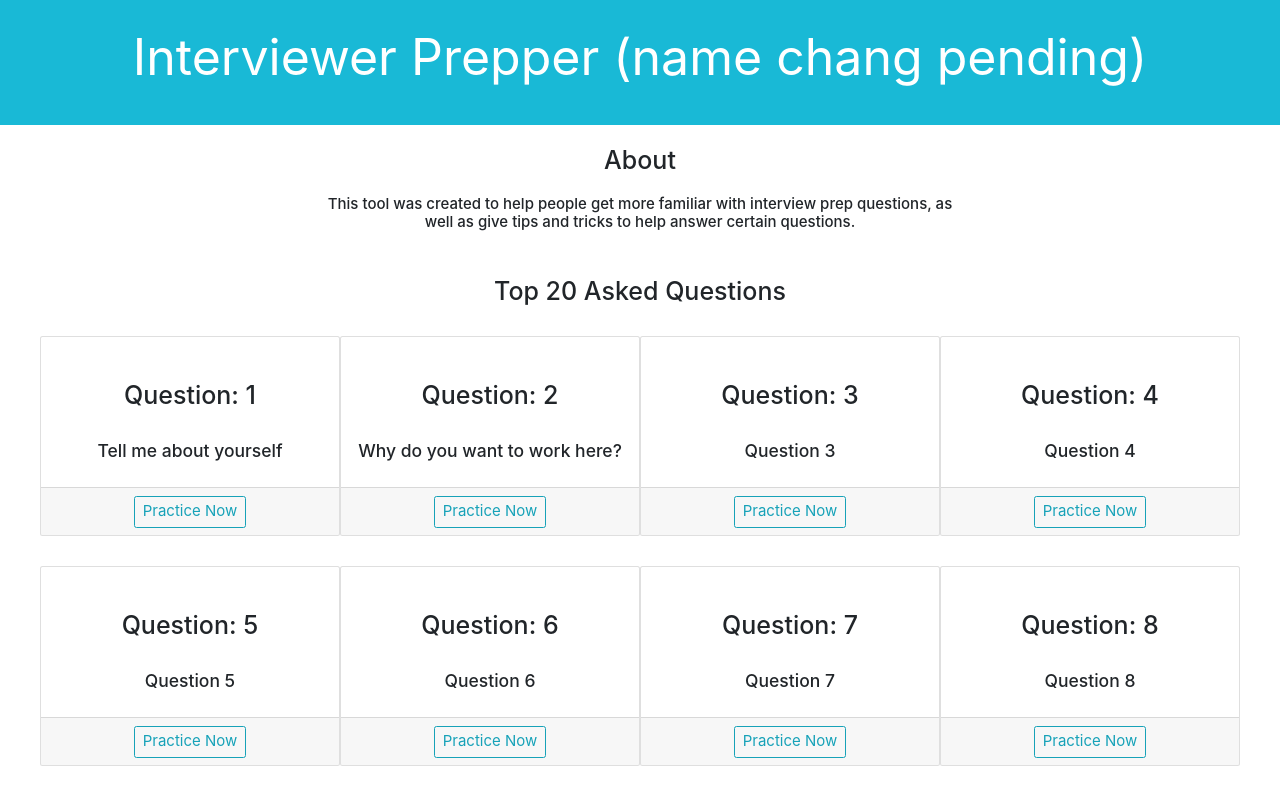
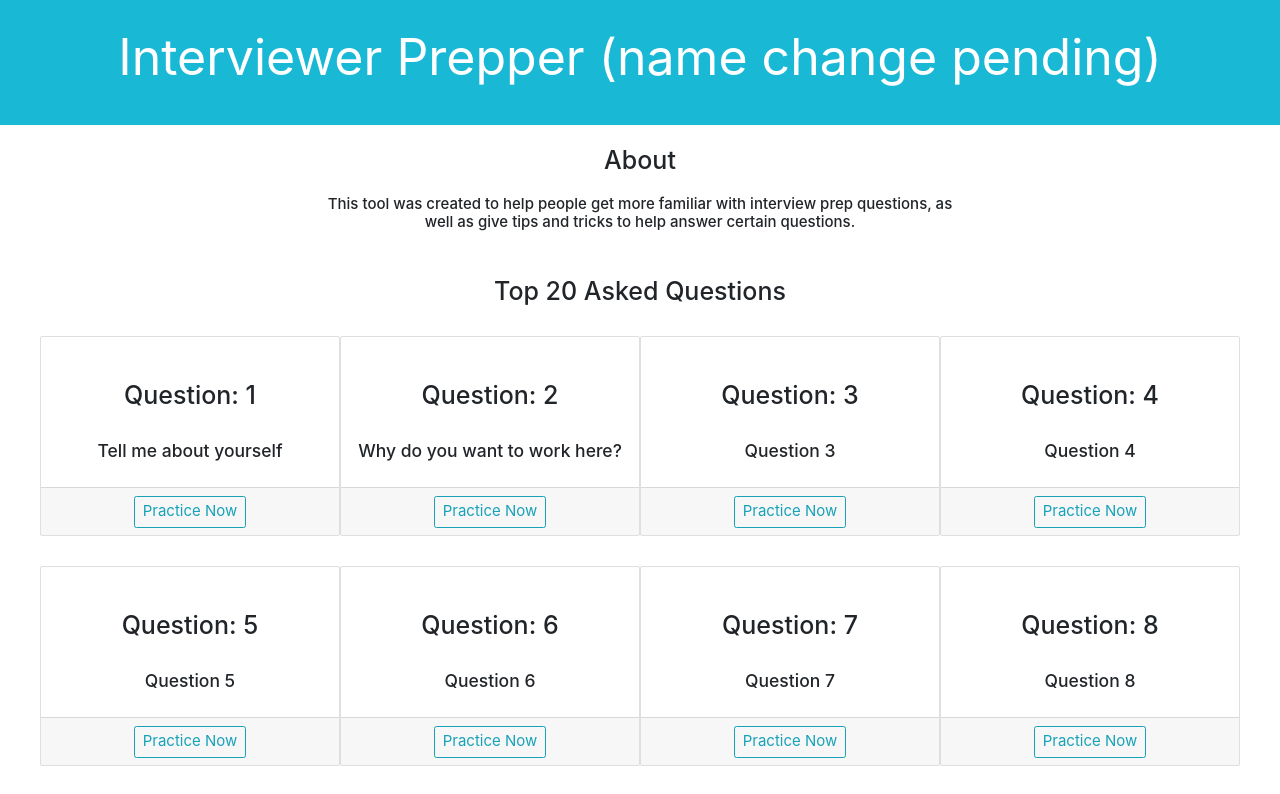
Before and after one commit to stanleysh/interview_preppy, a React (Create React App) app: page / in a window 1280 px wide. Shown: the top 794 px of the page. Built offline with nearby package versions, Linux system fonts and the light colour scheme.

Commit message:
getting ready to deploy to heroku

```diff
--- a/package.json
+++ b/package.json
@@ -34,6 +34,7 @@
       "last 1 chrome version",
       "last 1 firefox version",
       "last 1 safari version"
-    ]
+    ],
+    "proxy": "http://localhost:3001"
   }
 }
--- a/src/App.js
+++ b/src/App.js
@@ -19,7 +19,7 @@ class App extends Component {
     return (
       <div className="App">
         <header className="App-header">
-          <p>Interviewer Prepper (name chang pending)</p>
+          <p>Interviewer Prepper (name change pending)</p>
         </header>
         <div className="About">
           <h1>About</h1>
```
Also changed, not shown: 1 other file (tests, documents, lock files or other folders).
